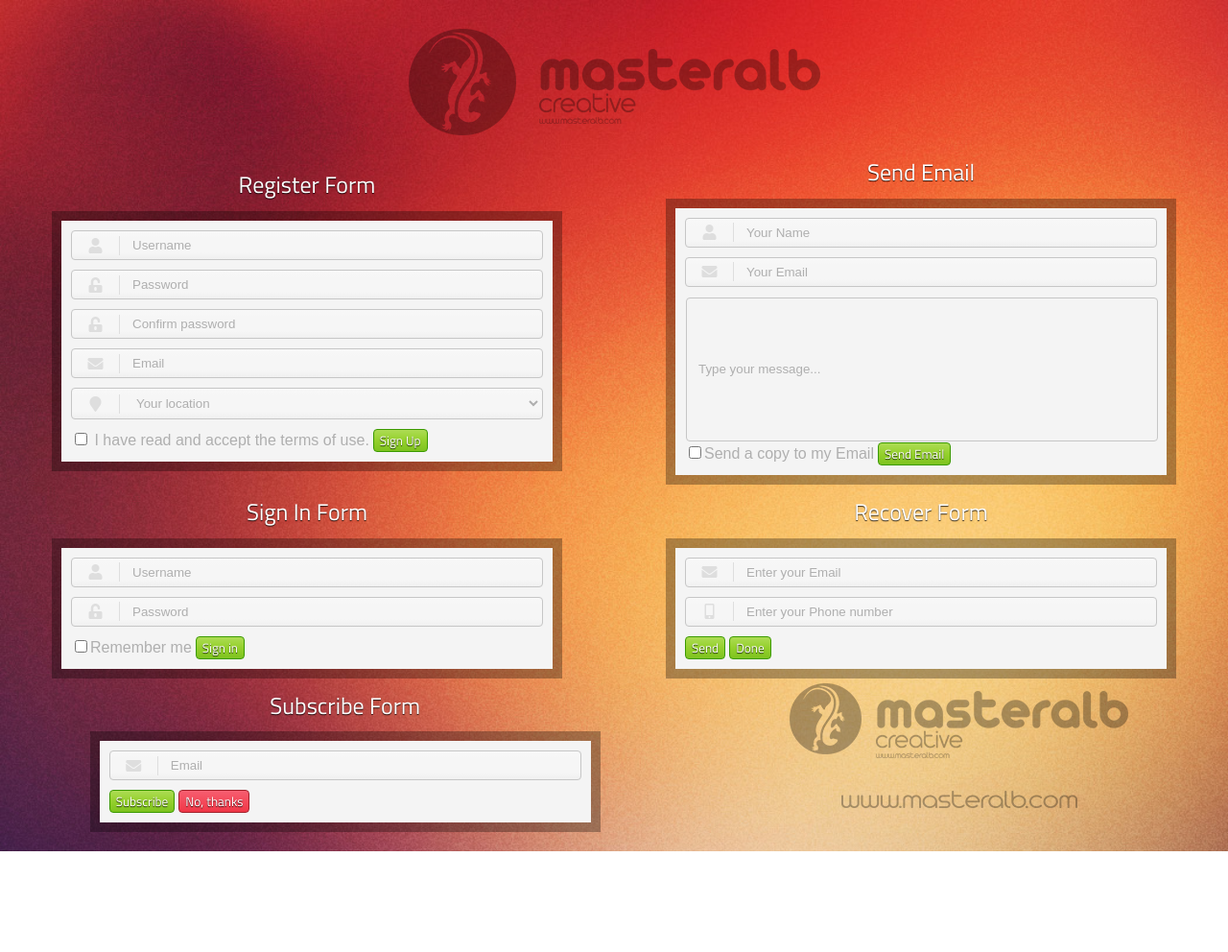
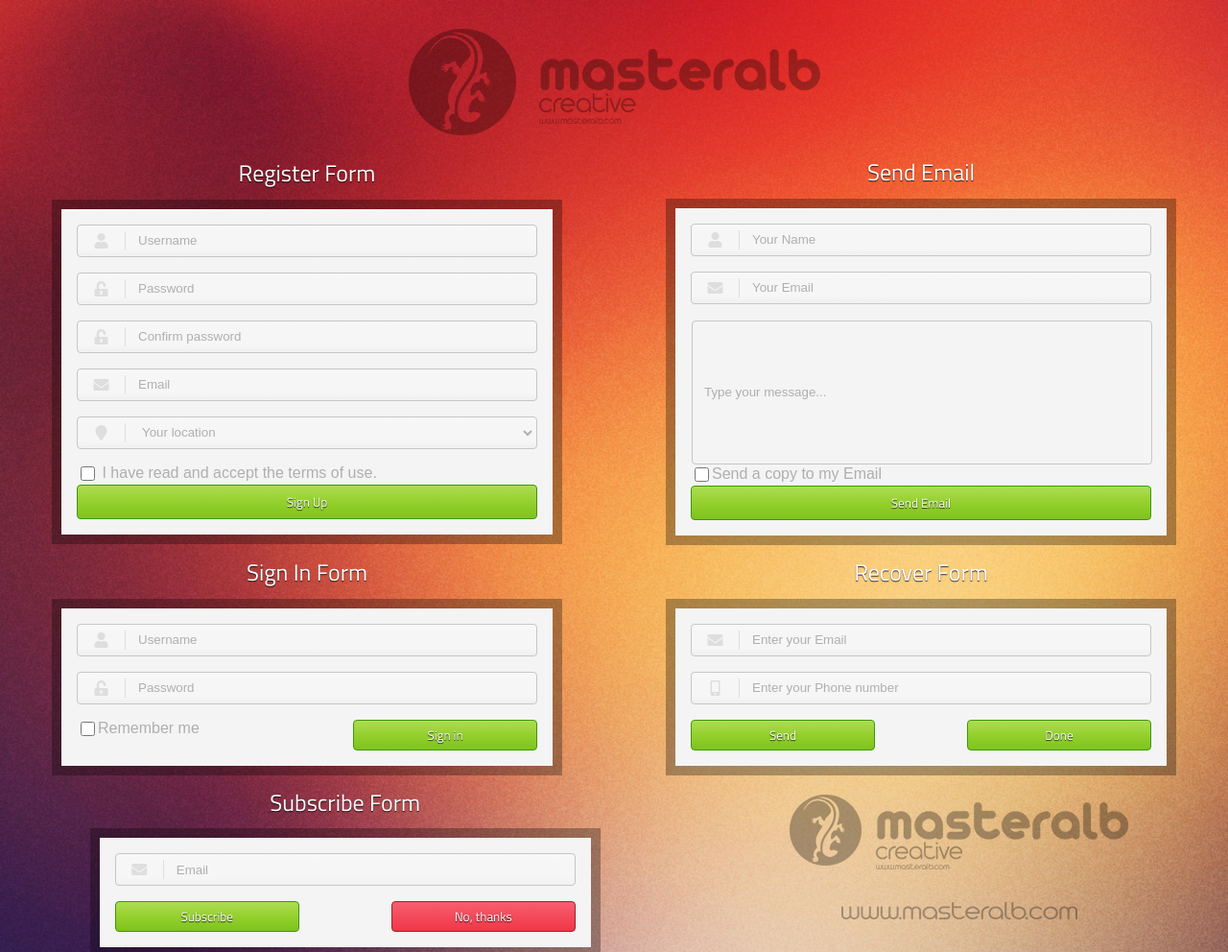
Before and after one commit to marchefk/form-challenge, a plain HTML site: page index.html in a window 1280 px wide. Shown: the top 992 px of the page at 96% size. Before the commit the page ends 887 px from the top, so only its background shows below. Drawn offline with Linux system fonts and the light colour scheme.

Commit message:
[2] Buttons

```diff
--- a/index.html
+++ b/index.html
@@ -44,7 +44,7 @@
           </select>
         </div>
         <input type="checkbox" name="agreement" required /><label for="checkbox" class="label-checkbox"> I have read and accept the terms of use.</label>
-        <button class="button-accept" type="submit" value="submit">Sign Up</button>
+        <button class="button-accept button-primary" type="submit" value="submit">Sign Up</button>
       </form>
     </div>
     <!-- Send Email -->
@@ -61,7 +61,7 @@
         </div>
         <input class="input-field input-message" type="text" name="message" placeholder="Type your message..." required></input>
         <input type="checkbox" name="copy of message" /><label for="checkbox" class="label-checkbox">Send a copy to my Email</label>
-        <button class="button-accept" type="submit" value="submit">Send Email</button>
+        <button class="button-accept button-primary" type="submit" value="submit">Send Email</button>
       </form>
     </div>
     <!-- Sign In Form -->
@@ -76,8 +76,12 @@
           <i class="fa fa-unlock-alt icon"></i>
           <input class="input-field" type="password" name="password" placeholder="Password" required></input>
         </div>
-        <input type="checkbox" name="remember" /><label for="checkbox" class="label-checkbox">Remember me</label>
-        <button class="button-accept" type="submit" name="submit">Sign in</button>
+        <div class="button-flex-wrapper">
+          <div>
+            <input type="checkbox" name="remember" /><label for="checkbox" class="label-checkbox">Remember me</label>
+          </div>
+          <button class="button-accept button-secondary floater" type="submit" name="submit">Sign in</button>
+        </div>
       </form>
     </div>
     <!-- Recover Form -->
@@ -92,8 +96,10 @@
           <i class="fa fa-mobile-alt icon"></i>
           <input class="input-field" type="tel" name="telephone" placeholder="Enter your Phone number" required></input>
         </div>
-        <button class="button-accept" type="submit" name="submit">Send</button>
-        <button class="button-accept" type="button" name="button">Done</button>
+        <div class="button-flex-wrapper">
+          <button class="button-accept button-secondary" type="submit" name="submit">Send</button>
+          <button class="button-accept button-secondary floater" type="button" name="button">Done</button>
+        </div>
       </form>
     </div>
     <!-- Subscribe Form -->
@@ -104,8 +110,10 @@
           <i class="fa fa-envelope icon"></i>
           <input class="input-field" type="email" name="email" placeholder="Email" required></input>
         </div>
-        <button class="button-accept" type="submit" name="submit">Subscribe</button>
-        <button class="button-reject" type="button" name="button">No, thanks</button>
+        <div class="button-flex-wrapper">
+          <button class="button-accept button-secondary" type="submit" name="submit">Subscribe</button>
+          <button class="button-reject button-secondary" type="button" name="button">No, thanks</button>
+        </div>
       </form>
     </div>
     <img src="./img/logo-footer.png" alt="Company logo" class="img-logo" />
--- a/master.css
+++ b/master.css
@@ -46,14 +46,14 @@ h2 {
 .form-container {
   background-color: #f4f4f4;
   box-shadow: 0px 0px 0px 10px rgba(0, 0, 0, 0.3);
-  padding: 10px;
+  padding: 16px;
   color: #afafaf; }
 
 .input-container {
   display: -ms-flexbox;
   display: flex;
   width: 100%;
-  margin-bottom: 10px;
+  margin-bottom: 16px;
   border-radius: 4px;
   border: 1px solid #c6c6c6;
   background: #f8f8f8;
@@ -84,7 +84,8 @@ h2 {
   margin: 1px;
   padding: 6px 12px;
   color: #afafaf;
-  background-color: inherit; }
+  background-color: inherit;
+  height: 30px; }
   .input-field:focus {
     background-color: white; }
 
@@ -101,6 +102,16 @@ h2 {
 
 ::-webkit-input-placeholder {
   color: #afafaf; }
+
+input[type=checkbox], input[type=radio] {
+  width: 15px;
+  height: 15px;
+  vertical-align: middle;
+  position: relative;
+  bottom: 1px; }
+
+input[type=radio] {
+  bottom: 2px; }
 
 .label-checkbox {
   font-family: "Myriad Pro", sans-serif; }
@@ -143,4 +154,16 @@ button {
   /* IE6-9 */
   border-color: #a2202a; }
 
+.button-primary {
+  width: 100%;
+  height: 36px; }
+
+.button-secondary {
+  width: 40%;
+  height: 32px; }
+
+.button-flex-wrapper {
+  display: flex;
+  justify-content: space-between; }
+
 /*# sourceMappingURL=master.css.map */
```
